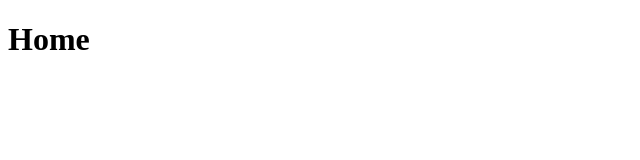
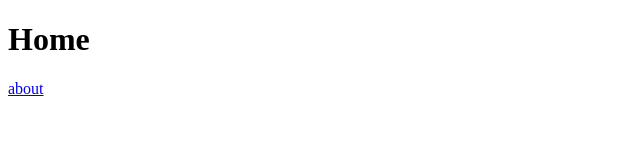
Before and after one commit to CodeWithSangam/SkillPath-AI, a React app in the folder Frontend/: page / in a window 1280 px wide. Shown: the top 160 px of the page, without its empty margins (0-640 px from the left). Built offline with nearby package versions, Linux system fonts and the light colour scheme; the HTML template or start-up script is replaced by a standard one.

Commit message:
Link tag for linking page

```diff
--- a/Frontend/src/components/layout/Home.jsx
+++ b/Frontend/src/components/layout/Home.jsx
@@ -1,5 +1,12 @@
+import { Link } from "react-router-dom"
+
 function Home() {
-    return <h1>Home</h1>
+    return(
+        <div>
+             <h1>Home</h1>
+             <Link to="/about">about</Link>
+        </div>
+    )
 
 }
 export default Home
```
